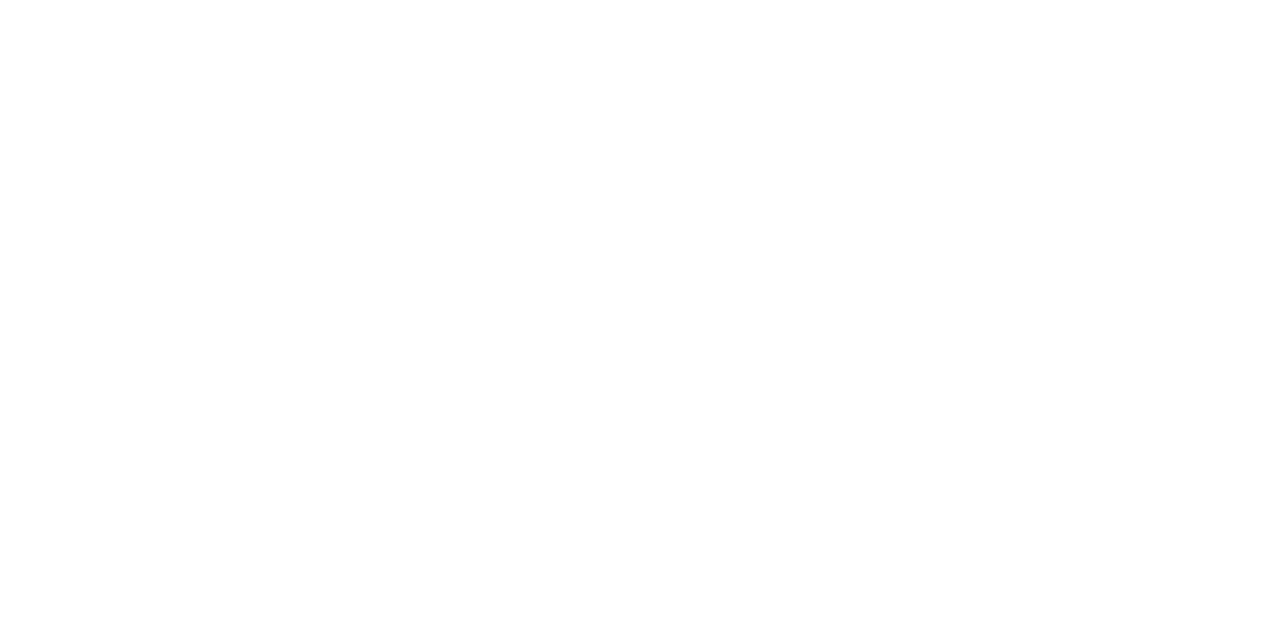
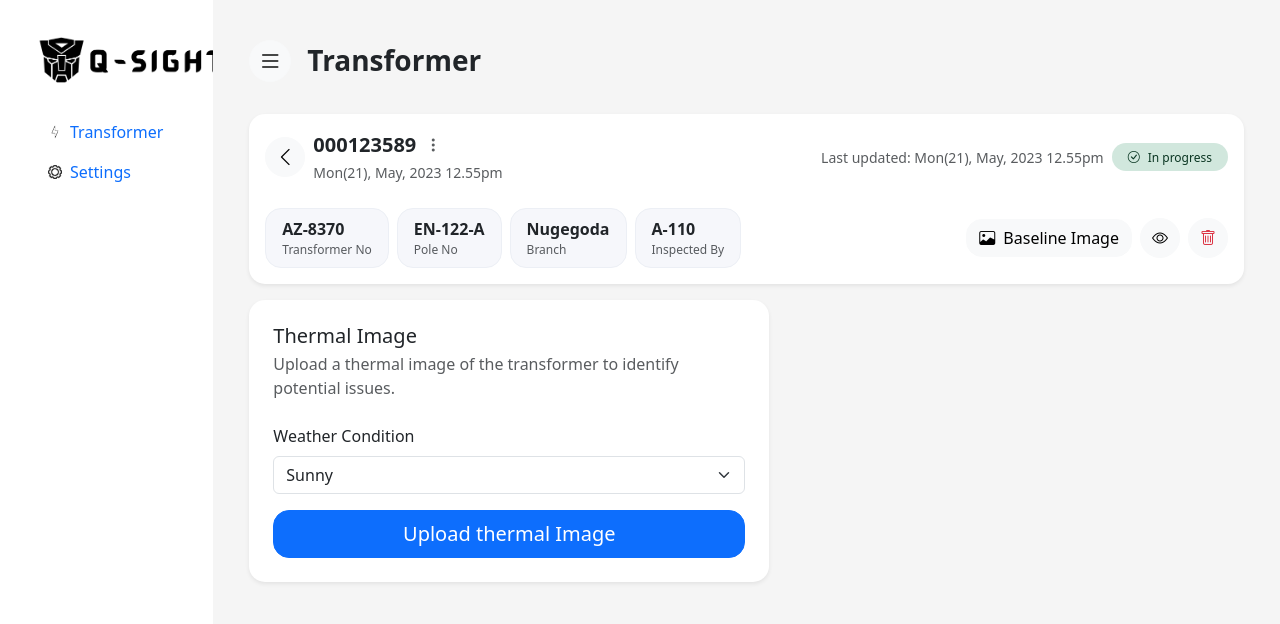
Before and after one commit to Quanta-Projects/software-design-competetion, a React (Create React App) app in the folder Front-end/: page /upload in a window 1280 px wide. Before the commit this address had no page. Shown: the top 624 px of the page. Built offline with nearby package versions, Linux system fonts and the light colour scheme.

Commit message:
Add UploadPage and ThermalImageUploader components with navigation and styling updates

```diff
--- a/Front-end/src/App.css
+++ b/Front-end/src/App.css
@@ -52,6 +52,7 @@
   background: #eef0f6;
   border: 1px solid #e3e7f1;
 }
+
 /* InsppectionHeader formattings */
 .soft-chip {
   background: #f6f7fb;             /* gentle gray/indigo tint */
@@ -67,3 +68,43 @@
   background: #eef0f6;
   border: 1px solid #e3e7f1;
 }
+
+
+/* thermalImageUploader formattings */
+.soft-card { background: #fff; }
+
+.pill-input {
+  border-radius: 12px;
+  border: 1px solid #ECEFF5;
+  background: #fff;
+  padding-top: .6rem;
+  padding-bottom: .6rem;
+}
+
+/* Deep purple button like the screenshot */
+.btn-deep {
+  background: #3b2ea3;
+  border-color: #3b2ea3;
+}
+.btn-deep:hover {
+  background: #2f2486;
+  border-color: #2f2486;
+}
+
+/* .page-bg {
+  background: radial-gradient(900px 350px at 10% -10%, #f2f4ff 0%, #fbfcff 50%, #ffffff 100%);
+} */
+
+/* top bar spacing */
+.topbar { padding: 16px 0; }
+
+/* title styling */
+.title { font-weight: 600; }
+
+/* burger button look */
+.nav-burger {
+  width: 42px;
+  height: 42px;
+  background: #eef1f9;
+  border: 1px solid #e5e9f4;
+}
--- a/Front-end/src/App.js
+++ b/Front-end/src/App.js
@@ -3,6 +3,7 @@
 import AppLayout from './layouts/AppLayout';
 import TransformersPage from './pages/TransformersPage';
 import SettingsPage from "./pages/settingsPage";
+import UploadPage from './pages/uploadPage';
 
 export default function App() {
   return (
@@ -12,6 +13,7 @@
           <Route path="/" element={<Navigate to="/transformers" replace />} />
           <Route path="/transformers" element={<TransformersPage />} />
           <Route path="/settings" element={<SettingsPage />} />
+          <Route path="/upload" element={<UploadPage />} />
         </Route>
       </Routes>
     </Router>
--- a/Front-end/src/components/InspectionHeader.jsx
+++ b/Front-end/src/components/InspectionHeader.jsx
@@ -1,4 +1,5 @@
 // InspectionHeader.jsx
+import { useNavigate } from 'react-router-dom';
 import { Card, Row, Col, Button, Dropdown, Stack, Badge } from "react-bootstrap";
 
 // If you're using Bootstrap Icons, include the CDN in index.html <head>:
@@ -18,13 +19,20 @@
   onDeleteBaseline = () => {},
   onOpenBaseline = () => {},
 }) {
+
+  const navigate = useNavigate();
+
+  const handleBack = () => {
+    navigate('/transformers');
+  };
+
   return (
     <Card className="border-0 shadow-sm rounded-4 p-3 bg-white">
       {/* Top row: Back, ID + date, menu, last updated + status */}
       <Row className="align-items-center g-2">
         <Col md="auto" className="d-flex">
           <Button
-            onClick={onBack}
+            onClick={handleBack}
             variant="light"
             className="rounded-circle p-0 d-flex align-items-center justify-content-center back-btn"
             style={{ width: 40, height: 40 }}
--- /dev/null
+++ b/Front-end/src/components/thermalImageUploader.jsx
@@ -0,0 +1,63 @@
+import { useRef, useState } from "react";
+import { Card, Form, Button } from "react-bootstrap";
+
+export default function ThermalImageUploader({ onUpload }) {
+  const fileRef = useRef(null);
+  const [condition, setCondition] = useState("sunny");
+  const [fileName, setFileName] = useState("");
+
+  const pickFile = () => fileRef.current?.click();
+
+  const handleFile = async (e) => {
+    const file = e.target.files?.[0];
+    if (!file) return;
+    setFileName(file.name);
+
+    // If you want to actually upload here:
+    if (onUpload) {
+      const fd = new FormData();
+      fd.append("file", file);
+      fd.append("condition", condition);
+      await onUpload(fd, { file, condition });
+    }
+  };
+
+  return (
+    <Card className="border-0 shadow-sm rounded-4 p-4 soft-card">
+      <h5 className="mb-1">Thermal Image</h5>
+      <p className="text-muted mb-4">
+        Upload a thermal image of the transformer to identify potential issues.
+      </p>
+
+      <Form.Group className="mb-3">
+        <Form.Label className="fw-medium">Weather Condition</Form.Label>
+        <Form.Select
+          className="pill-input"
+          value={condition}
+          onChange={(e) => setCondition(e.target.value)}
+        >
+          <option value="sunny">Sunny</option>
+          <option value="cloudy">Cloudy</option>
+          <option value="rainy">Rainy</option>
+        </Form.Select>
+      </Form.Group>
+
+      {/* Hidden file input */}
+      <input
+        ref={fileRef}
+        type="file"
+        accept="image/*"
+        className="d-none"
+        onChange={handleFile}
+      />
+
+      <Button size="lg" className="w-100 rounded-4 btn-deep" onClick={pickFile}>
+        Upload thermal Image
+      </Button>
+
+      {fileName && (
+        <div className="small text-muted mt-2">Selected: {fileName}</div>
+      )}
+    </Card>
+  );
+}
--- a/Front-end/src/components/toolbar.jsx
+++ b/Front-end/src/components/toolbar.jsx
@@ -33,7 +33,7 @@
             className="icon-btn"
             onClick={() => {/* optional: trigger anything; filtering already live */}}
           >
-            <img src="/img/search.png" alt="search" width={20} height={20} style={{ display: "block", objectFit: "contain" }} />
+            {/* <img src="/img/search.png" alt="search" width={20} height={20} style={{ display: "block", objectFit: "contain" }} /> */}
             <i className="bi bi-search" />
           </Button>
         </InputGroup>
--- a/Front-end/src/components/transformerTable.jsx
+++ b/Front-end/src/components/transformerTable.jsx
@@ -1,9 +1,17 @@
 // src/components/transformerTable.jsx
 import { Table } from "react-bootstrap";
+import { useNavigate } from "react-router-dom";
 
 // import "bootstrap-icons/font/bootstrap-icons.css"; // if you use <i className="bi ..."/>
 
 export default function TransformerTable({ transformers = [], favs, onToggleFav }) {
+
+  const navigate = useNavigate();
+
+  const handleViewClick = (transformerNo) => {
+    navigate('/upload', { state: { transformerNo } });
+  };
+
   return (
     <Table striped bordered hover className="align-middle">
       <thead>
@@ -40,7 +48,12 @@
               <td>{t.region}</td>
               <td>{t.type}</td>
               <td>
-                <button type="button" className="btn btn-primary d-inline-flex align-items-center justify-content-center px-3" style={{ height: 25 }}>
+                <button
+                  type="button"
+                  className="btn btn-primary d-inline-flex align-items-center justify-content-center px-3"
+                  style={{ height: 25 }}
+                  onClick={() => handleViewClick(t.no)}
+                >
                   View
                 </button>
               </td>
--- a/Front-end/src/index.js
+++ b/Front-end/src/index.js
@@ -3,6 +3,7 @@
 import './index.css';
 import App from './App';
 import reportWebVitals from './reportWebVitals';
+import 'bootstrap/dist/css/bootstrap.min.css';
 
 const root = ReactDOM.createRoot(document.getElementById('root'));
 root.render(
--- /dev/null
+++ b/Front-end/src/pages/uploadPage.jsx
@@ -0,0 +1,64 @@
+// UploadPage.jsx
+import { useState } from "react";
+import { useLocation } from "react-router-dom";
+import { Container, Button, Offcanvas } from "react-bootstrap";
+import InspectionHeader from "../components/InspectionHeader";
+import ThermalImageUploader from "../components/thermalImageUploader";
+
+export default function UploadPage() {
+  const location = useLocation();
+  const transformerNo = location.state?.transformerNo || "AZ-8370";
+
+  const [showMenu, setShowMenu] = useState(false);
+  const openMenu = () => setShowMenu(true);
+  const closeMenu = () => setShowMenu(false);
+
+  const uploadToBackend = async (formData /*, { file, condition } */) => {
+    // replace with real endpoint
+    const res = await fetch("/api/images/thermal", {
+      method: "POST",
+      body: formData, // browser sets multipart boundary
+    });
+    if (!res.ok) throw new Error(`Upload failed (${res.status})`);
+  };
+
+  return (
+    <div className="page-bg min-vh-100">
+      {/* Top bar: burger + title only */}
+      <div className="topbar">
+        <Container className="d-flex align-items-center gap-3">
+          <Button
+            variant="light"
+            onClick={openMenu}
+            className="rounded-circle d-flex align-items-center justify-content-center nav-burger"
+            aria-label="Open menu"
+          >
+            <i className="bi bi-list fs-4" />
+          </Button>
+          <h3 className="mb-0 title">Transformer</h3>
+        </Container>
+      </div>
+
+      {/* Main content */}
+      <Container style={{ maxWidth: 1100 }}>
+        <div className="mt-3">
+          <InspectionHeader transformerNo={transformerNo} />
+        </div>
+
+        <div className="mt-3" style={{ maxWidth: 520 }}>
+          <ThermalImageUploader onUpload={uploadToBackend} />
+        </div>
+      </Container>
+
+      {/* (Optional) Offcanvas opened by burger */}
+      <Offcanvas show={showMenu} onHide={closeMenu}>
+        <Offcanvas.Header closeButton>
+          <Offcanvas.Title>Menu</Offcanvas.Title>
+        </Offcanvas.Header>
+        <Offcanvas.Body>
+          {/* add nav links if/when needed */}
+        </Offcanvas.Body>
+      </Offcanvas>
+    </div>
+  );
+}
```
